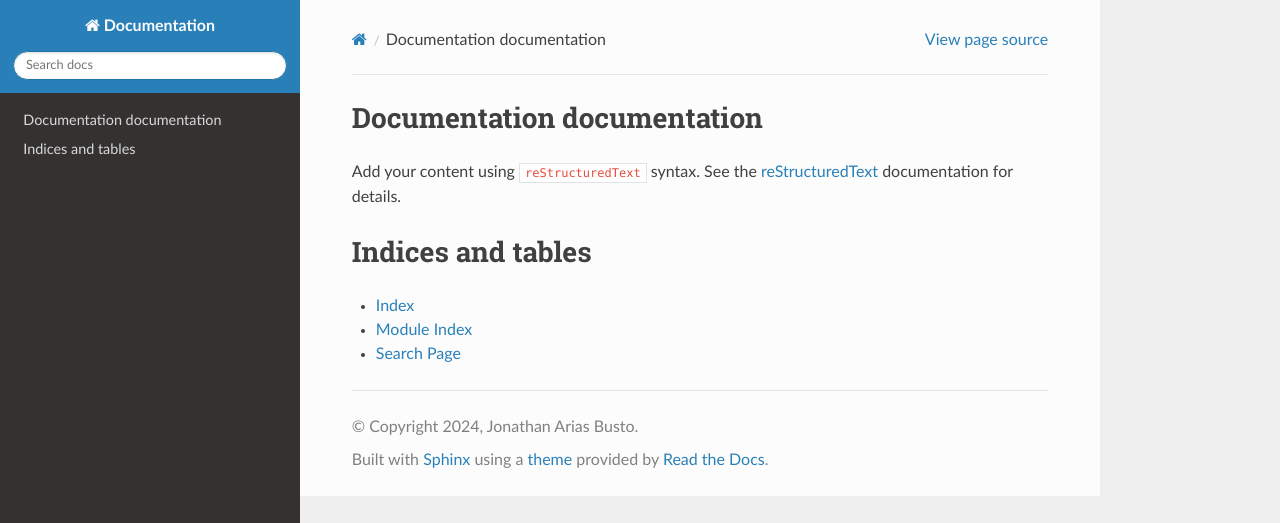
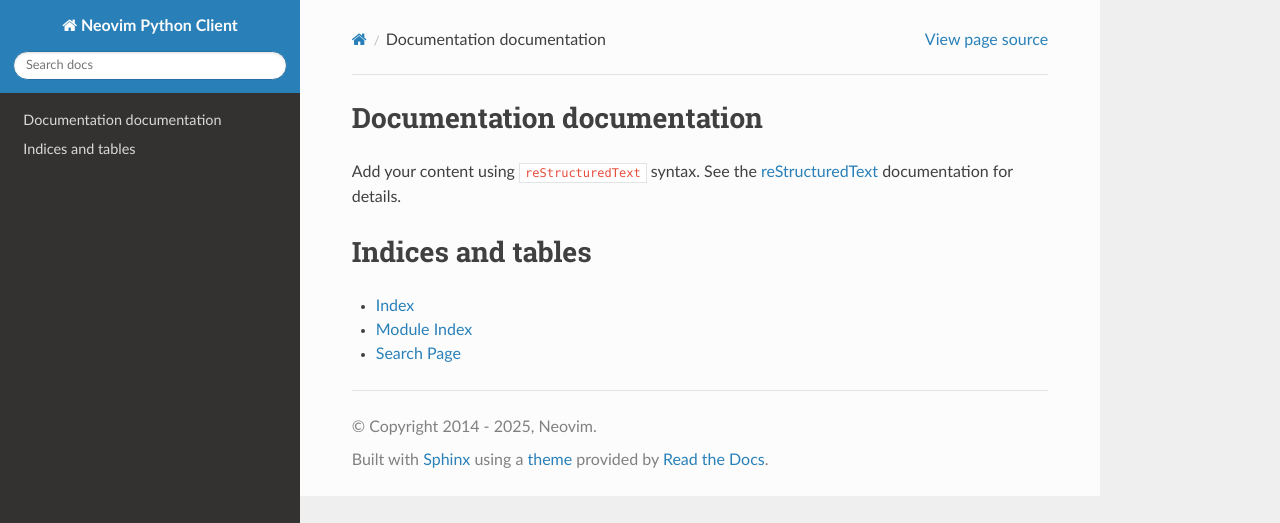
Before and after one commit to sunil-fm/test, a Sphinx documentation site: the page built from docs/source/index.rst, in a window 1280 px wide. Shown: the top 523 px of the page. Built offline with Sphinx 7.4.7 and the Read the Docs theme 3.1.0, drawn with Linux system fonts in a browser that asks for light colours; pages that are not in the unit, such as notebooks, are missing from menus; some of the changed lines change nothing that is shown.

Commit message:
add conf

```diff
--- a/docs/source/conf.py
+++ b/docs/source/conf.py
@@ -1,37 +1,97 @@
-import os
-import sys
+#!/usr/bin/env python3
+# -*- coding: utf-8 -*-
+#
+# Neovim documentation build configuration file, created by
+# sphinx-quickstart on Sat Feb  3 12:15:22 2018.
+#
+# This file is execfile()d with the current directory set to its
+# containing dir.
+#
+# Note that not all possible configuration values are present in this
+# autogenerated file.
+#
+# All configuration values have a default; values that are commented out
+# serve to show the default.
 
-sys.path.insert(0, os.path.abspath("../../src"))
+# If extensions (or modules to document with autodoc) are in another directory,
+# add these directories to sys.path here. If the directory is relative to the
+# documentation root, use os.path.abspath to make it absolute, like shown here.
+#
+# import os
+# import sys
+# sys.path.insert(0, os.path.abspath('./'))
+import datetime
 
-project = "Documentation"
-copyright = "2024, Jonathan Arias Busto"
-author = "Jonathan Arias Busto"
-release = "0.0.1"
+# -- General configuration ------------------------------------------------
 
-# -- General configuration ---------------------------------------------------
-extensions = [
-    "sphinx.ext.autodoc",
-    "sphinx.ext.napoleon",
-    "sphinx.ext.viewcode",
-    "sphinx.ext.autosummary",  # Optional: for summary tables
-]
+# If your documentation needs a minimal Sphinx version, state it here.
+#
+# needs_sphinx = '1.0'
 
-# Autodoc settings
-autodoc_default_options = {
-    "members": True,
-    "undoc-members": True,
-    "show-inheritance": True,
-}
-autodoc_mock_imports = []  # Mock external dependencies if needed
+# Add any Sphinx extension module names here, as strings. They can be
+# extensions coming with Sphinx (named 'sphinx.ext.*') or your custom
+# ones.
+extensions = ["sphinx.ext.autodoc", "sphinx.ext.viewcode"]
 
-# Napoleon settings (Google/NumPy docstrings)
-napoleon_include_init_with_doc = True
-napoleon_include_private_with_doc = False
+# Add any paths that contain templates here, relative to this directory.
+templates_path = ["_templates"]
 
-templates_path = ["_templates"]
+# The suffix(es) of source filenames.
+# You can specify multiple suffix as a list of string:
+#
+# source_suffix = ['.rst', '.md']
+source_suffix = ".rst"
+
+# The master toctree document.
+master_doc = "index"
+
+# General information about the project.
+project = "Neovim Python Client"
+copyright = "2014 - {year}, Neovim".format(year=datetime.datetime.now().year)
+author = "Neovim"
+
+# The version info for the project you're documenting, acts as replacement for
+# |version| and |release|, also used in various other places throughout the
+# built documents.
+#
+# The short X.Y version.
+version = ""
+# The full version, including alpha/beta/rc tags.
+release = ""
+
+# The language for content autogenerated by Sphinx. Refer to documentation
+# for a list of supported languages.
+#
+# This is also used if you do content translation via gettext catalogs.
+# Usually you set "language" from the command line for these cases.
+language = "en"
+
+# List of patterns, relative to source directory, that match files and
+# directories to ignore when looking for source files.
+# This patterns also effect to html_static_path and html_extra_path
 exclude_patterns = ["_build", "Thumbs.db", ".DS_Store"]
 
-# -- HTML output -------------------------------------------------
+# The name of the Pygments (syntax highlighting) style to use.
+pygments_style = "sphinx"
+
+# If true, `todo` and `todoList` produce output, else they produce nothing.
+todo_include_todos = False
+
+
+# -- Options for HTML output ----------------------------------------------
+
+# The theme to use for HTML and HTML Help pages.  See the documentation for
+# a list of builtin themes.
+#
 html_theme = "sphinx_rtd_theme"
-html_static_path = ["_static"]
-html_extra_path = [".nojekyll"]  # Alternative to manual touch in workflow
+
+# Theme options are theme-specific and customize the look and feel of a theme
+# further.  For a list of options available for each theme, see the
+# documentation.
+#
+# html_theme_options = {}
+
+# Add any paths that contain custom static files (such as style sheets) here,
+# relative to this directory. They are copied after the builtin static files,
+# so a file named "default.css" will overwrite the builtin "default.css".
+html_static_path = []
```
